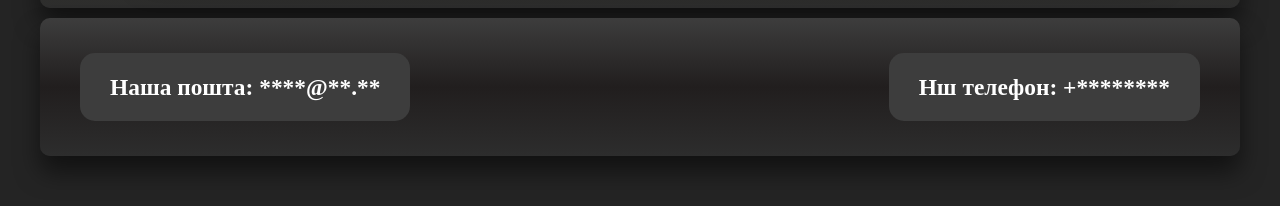
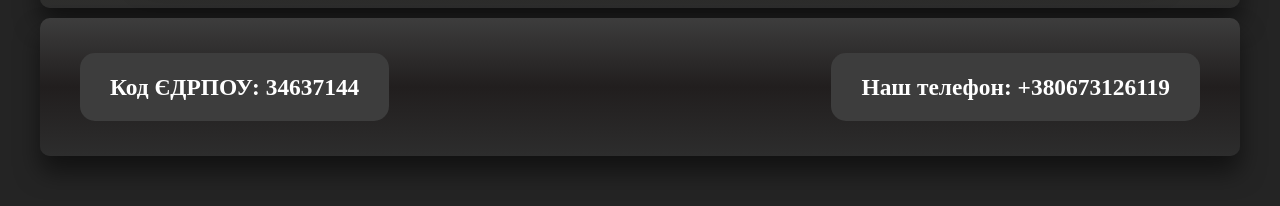
Before and after one commit to Roma-Svaliavchyk/PanoniyaAut, a website built with Vite: page index.html in a window 1280 px wide. Shown: the part 1532-1738 px from the top of the page. Built offline with nearby package versions, Linux system fonts and the light colour scheme; files whose address does not match are found by name.

Commit message:
edit contacts

```diff
--- a/index.html
+++ b/index.html
@@ -73,8 +73,8 @@
   <footer>
     <div class="container container-hed">
         <ul class="list list-hed">
-            <li class="item item-hed"><h3 class="contacts">Наша пошта: ****@**.**</a></li>
-            <li class="item item-hed"><h3 class="contacts">Нш телефон: +********</a></li>
+            <li class="item item-hed"><h3 class="contacts">Код ЄДРПОУ: 34637144</a></li>
+            <li class="item item-hed"><h3 class="contacts">Наш телефон: +380673126119</a></li>
         </ul>
     </div>
   </footer>
```
Also changed, not shown: js/aut.js (+6 -12 lines).
